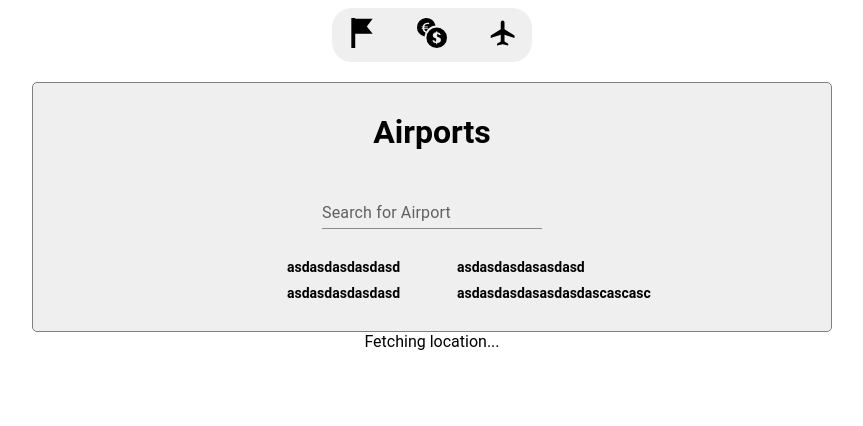
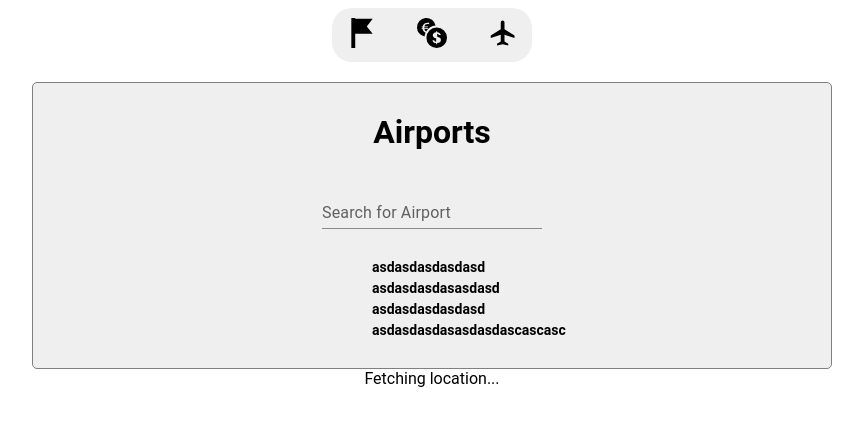
Before and after one commit to achiewe/countries-project, a React (Vite) app: page /Airports in a window 1280 px wide. Shown: the top 426 px of the page, without its empty margins (208-1071 px from the left). Built offline with nearby package versions, Linux system fonts and the light colour scheme; no server answers.

Commit message:
change the gap in the component and the flex direction

```diff
--- a/src/components/Airports/AirportsList.tsx
+++ b/src/components/Airports/AirportsList.tsx
@@ -38,16 +38,16 @@ const AirportsContainer = styled.div`
     justify-content: center;
     flex-direction: column;
     align-items: center;
-    gap: 10px;
+    gap: 5px;
   }
 
   .mainDivAirports {
     display: flex;
-    flex-direction: row;
+    flex-direction: column;
     align-items: center;
     justify-content: center;
     width: 100%;
-    gap: 50px;
+    gap: 5px;
   }
 
   p {
```
